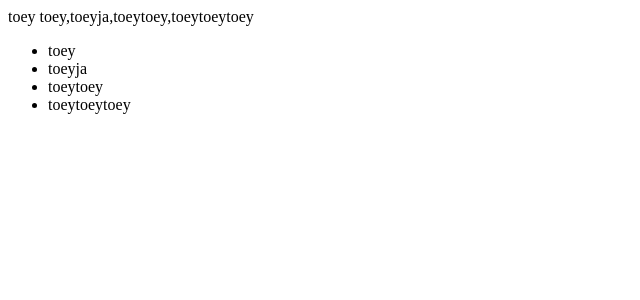
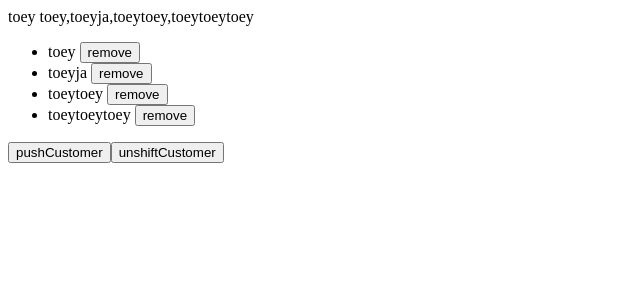
Before and after one commit to doctoey/angular-learn, an Angular app: page / in a window 1280 px wide. Shown: the top 300 px of the page, without its empty margins (0-640 px from the left). Built offline with nearby package versions, Linux system fonts and the light colour scheme.

Commit message:
Add customer list manipulation functionality

```diff
--- a/src/app/app.component.html
+++ b/src/app/app.component.html
@@ -121,7 +121,11 @@ change name to sasa <button (click)="changenametosakura('sasa')"> changename </b
 <!-- *ngFor --> <!-- *ngIf ก็ใช่ -->
 
 <ul>
-  <li *ngFor="let customer of customerList">
+  <li *ngFor="let customer of customerList; let i = index ">
     {{ customer }}
+    <button type="button" (click)="spliceCustomer(i)">remove</button>
   </li>
 </ul>
+
+<button type="button" (click)="pushCustomer()">pushCustomer</button>
+<button type="button" (click)="unshiftCustomer()">unshiftCustomer</button>
--- a/src/app/app.component.ts
+++ b/src/app/app.component.ts
@@ -68,4 +68,23 @@ export class AppComponent {
 
 
   customerList: string[] = ['toey', 'toeyja', 'toeytoey', 'toeytoeytoey'];
+
+  //push คือการเพิ่มข้อมูลไปที่ตำแหน่งสุดท้ายของ array
+  pushCustomer() {
+    this.customerList.push('toey'+(this.customerList.length+1))
+  }
+
+  //unshift คือการเพิ่มข้อมูลไปที่ตำแหน่งแรกของ array
+  unshiftCustomer() {
+    this.customerList.unshift('toey'+(this.customerList.length+1))
+  }
+
+  //splice เพิ่มข้อมูลไปที่ตำแหน่งที่เราต้องการ remove นั่นแหละ
+  spliceCustomer(index : number) {
+    this.customerList.splice(index, 1)
+  }
+  //splice(param1, param2, param3)
+  //param1 คือตำแหน่งที่เราต้องการจะเพิ่มข้อมูล
+  //param2 คือจำนวนข้อมูลที่เราต้องการจะลบออก
+  //param3 คือข้อมูลที่เราต้องการจะเพิ่มเข้าไป
 }
```
